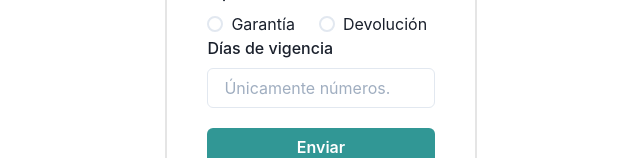
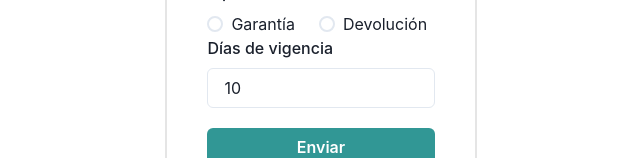
Before and after one commit to code-race-2021/final-project-admin, a React (Create React App) app: page /create-form/servicio in a window 1280 px wide. Shown: the part 300-458 px from the top of the page, without its empty margins (319-959 px from the left). Built offline with nearby package versions, Linux system fonts and the light colour scheme.

Commit message:
añado prop validate en el input y la logica de la misma en delivery y servicio

```diff
--- a/src/components/formComponents/DeliveryForm.js
+++ b/src/components/formComponents/DeliveryForm.js
@@ -5,6 +5,20 @@ import InputField from "./InputField";
 import RadioButtons from "./RadioButtons";
 
 const DeliveryForm = () => {
+  const [isValid, setIsValid] = useState(true);
+
+  function validate(value) {
+    //Regex for Valid Characters i.e. Alphabets, Numbers and Space.
+    let regex = /[ `!@#$%^&*()_+\-=\[\]{};':"\\|,.<>\/?~]/;
+    //Validate TextBox value against the Regex.
+    let isSpecialCharacter = regex.test(value);
+
+    if (isSpecialCharacter) {
+      return true;
+    } else {
+      return false;
+    }
+  }
 
   const deliveryFormData = (
     <>
@@ -13,16 +27,20 @@ const DeliveryForm = () => {
         type={"text"}
         placeholder={"Letras y/o números."}
         label={"Ingrese el código del producto"}
+        validate={validate}
+        invalidMsg={"Únicamente letras y/o números!"}
+        defaultValue={"..."}
       />
       {/* PRODUCT TYPE */}
       <RadioButtons
         label={"Tipo de Delivery"}
         options={["Regular", "Express"]}
+        defaultValue={""}
       />
     </>
   );
 
-  return <Form formData={deliveryFormData} />;
+  return <Form formData={deliveryFormData} validate={validate} />;
 };
 
 export default DeliveryForm;
--- a/src/components/formComponents/InputField.js
+++ b/src/components/formComponents/InputField.js
@@ -1,8 +1,8 @@
-import { FormControl, FormLabel, Input } from "@chakra-ui/react";
+import { FormControl, FormLabel, Input, Text } from "@chakra-ui/react";
 import { useState } from "react";
 
-const InputField = ({ type, label, placeholder }) => {
-  const [value, setValue] = useState("");
+const InputField = ({ type, label, placeholder, defaultValue, validate, invalidMsg }) => {
+  const [value, setValue] = useState(defaultValue);
 
   return (
     <FormControl>
@@ -12,7 +12,12 @@ const InputField = ({ type, label, placeholder }) => {
         placeholder={placeholder}
         onChange={(event) => setValue(event.currentTarget.value)}
         value={value}
+        errorBorderColor='red.500'
+        isInvalid={validate(value)  ? true : false}
+
       />
+      {validate(value) &&
+      <Text color='red'>{invalidMsg}</Text> }
     </FormControl>
   );
 };
--- a/src/components/formComponents/ServiceForm.js
+++ b/src/components/formComponents/ServiceForm.js
@@ -5,6 +5,44 @@ import InputField from "./InputField";
 import RadioButtons from "./RadioButtons";
 
 const ServiceForm = () => {
+  function checkForSpecialCharacters(value) {
+    //Regex for Valid Characters i.e. Alphabets, Numbers and Space.
+    let regex = /[ `!@#$%^&*()_+\-=\[\]{};':"\\|,.<>\/?~]/;
+    //Validate TextBox value against the Regex.
+    let isSpecialCharacter = regex.test(value);
+
+    if (isSpecialCharacter) {
+      return true;
+    } else {
+      return false;
+    }
+  }
+
+  function checkForSpecialCharacters(value) {
+    //Regex for Valid Characters i.e. Alphabets, Numbers and Space.
+    let regex = /[ `!@#$%^&*()_+\-=\[\]{};':"\\|,.<>\/?~]/;
+    //Validate TextBox value against the Regex.
+    let isSpecialCharacter = regex.test(value);
+
+    if (isSpecialCharacter) {
+      return true;
+    } else {
+      return false;
+    }
+  }
+
+  function isNumber(value) {
+    //Regex for Valid Characters i.e. Alphabets, Numbers and Space.
+    let regex = /^\d+$/;
+    //Validate TextBox value against the Regex.
+    let isNumber = !regex.test(value);
+
+    if (isNumber) {
+      return true;
+    } else {
+      return false;
+    }
+  }
 
   const serviceFormData = (
     <>
@@ -13,6 +51,8 @@ const ServiceForm = () => {
         type={"text"}
         placeholder={"Letras y/o números."}
         label={"Ingrese el SKU"}
+        validate={checkForSpecialCharacters}
+        invalidMsg={"Únicamente letras y/o números!"}
       />
       {/* SERVICE TYPE RADIO BUTTONS */}
       <RadioButtons
@@ -21,9 +61,12 @@ const ServiceForm = () => {
       />
       {/* VALIDITY DAYS INPUT */}
       <InputField
-        type={"number"}
+        type={"text"}
         placeholder={"Únicamente números."}
         label={"Días de vigencia"}
+        validate={isNumber}
+        invalidMsg={"Únicamente números!"}
+        defaultValue={10}
       />
     </>
   );
```
